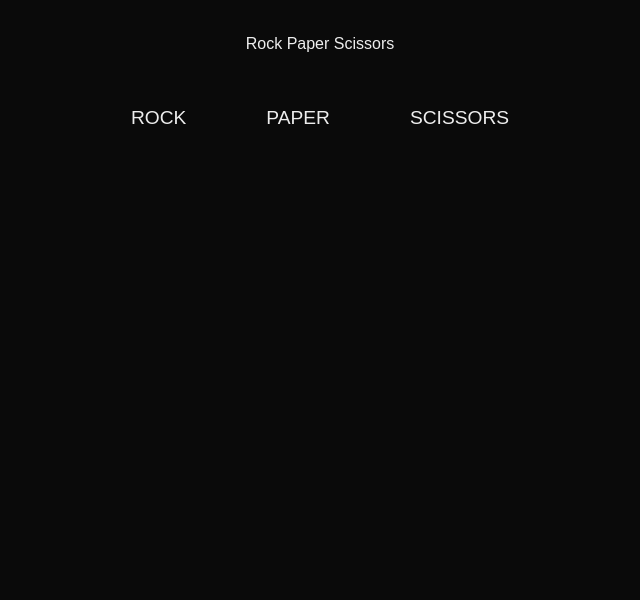
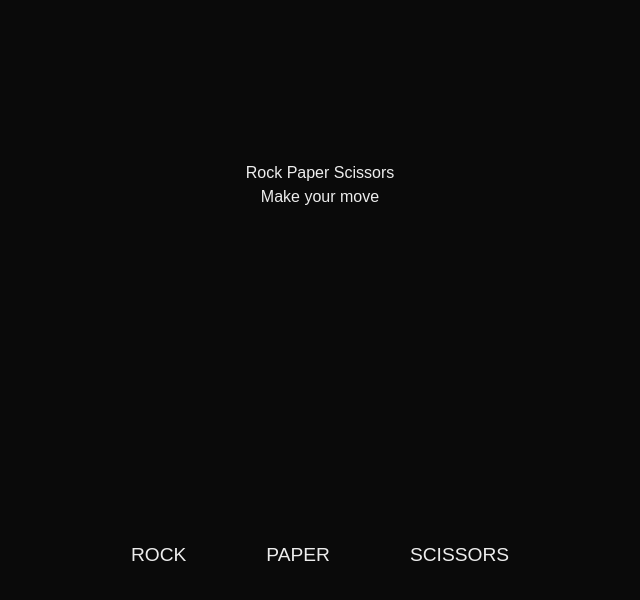
Before and after one commit to km-rjun/BitArcade, a Next.js app: page /rockpaperscissors in a window 1280 px wide. Shown: the top 600 px of the page, without its empty margins (320-960 px from the left). Built offline with nearby package versions, Linux system fonts and the light colour scheme.

Commit message:
layout change

```diff
--- a/src/app/rockpaperscissors/page.tsx
+++ b/src/app/rockpaperscissors/page.tsx
@@ -12,8 +12,7 @@ export default function RockPaperScissors() {
   const choices: Choice[] = ["rock", "paper", "scissors"];
 
   const getCpuChoice = (): Choice => {
-    const randomIndex = Math.floor(Math.random() * 3);
-    return choices[randomIndex];
+    return choices[Math.floor(Math.random() * 3)];
   };
 
   const determineWinner = (user: Choice, cpu: Choice) => {
@@ -32,17 +31,53 @@ export default function RockPaperScissors() {
 
   const handleClick = (choice: Choice) => {
     const cpu = getCpuChoice();
-
     setUserChoice(choice);
     setCpuChoice(cpu);
     setResult(determineWinner(choice, cpu));
   };
 
   return (
-    <div style={{ textAlign: "center", padding: "2rem" }}>
-      <h1>Rock Paper Scissors</h1>
+    <div
+      style={{
+        height: "calc(100vh - 60px)", // adjust if your TopBar height differs
+        display: "flex",
+        flexDirection: "column",
+      }}
+    >
+      {/* TOP HALF → RESULTS */}
+      <div
+        style={{
+          flex: 1,
+          display: "flex",
+          flexDirection: "column",
+          justifyContent: "center",
+          alignItems: "center",
+          textAlign: "center",
+        }}
+      >
+        <h1>Rock Paper Scissors</h1>
 
-      <div style={{ display: "flex", justifyContent: "center", gap: "1rem", marginTop: "2rem" }}>
+        {userChoice && cpuChoice ? (
+          <>
+            <p><strong>You:</strong> {userChoice}</p>
+            <p><strong>CPU:</strong> {cpuChoice}</p>
+            <h2>{result}</h2>
+          </>
+        ) : (
+          <p>Make your move</p>
+        )}
+      </div>
+
+      {/* BOTTOM HALF → BUTTONS */}
+      <div
+        style={{
+          flex: 1,
+          display: "flex",
+          justifyContent: "center",
+          alignItems: "center",
+          gap: "1rem",
+        }}
+      >
         {choices.map((choice) => (
           <button
             key={choice}
@@ -51,21 +86,13 @@ export default function RockPaperScissors() {
               padding: "1rem 2rem",
               fontSize: "1.2rem",
               cursor: "pointer",
-              borderRadius: "8px",
+              borderRadius: "10px",
             }}
           >
             {choice.toUpperCase()}
           </button>
         ))}
       </div>
-
-      {userChoice && cpuChoice && (
-        <div style={{ marginTop: "2rem" }}>
-          <p><strong>You:</strong> {userChoice}</p>
-          <p><strong>CPU:</strong> {cpuChoice}</p>
-          <h2>{result}</h2>
-        </div>
-      )}
     </div>
   );
 }
```
